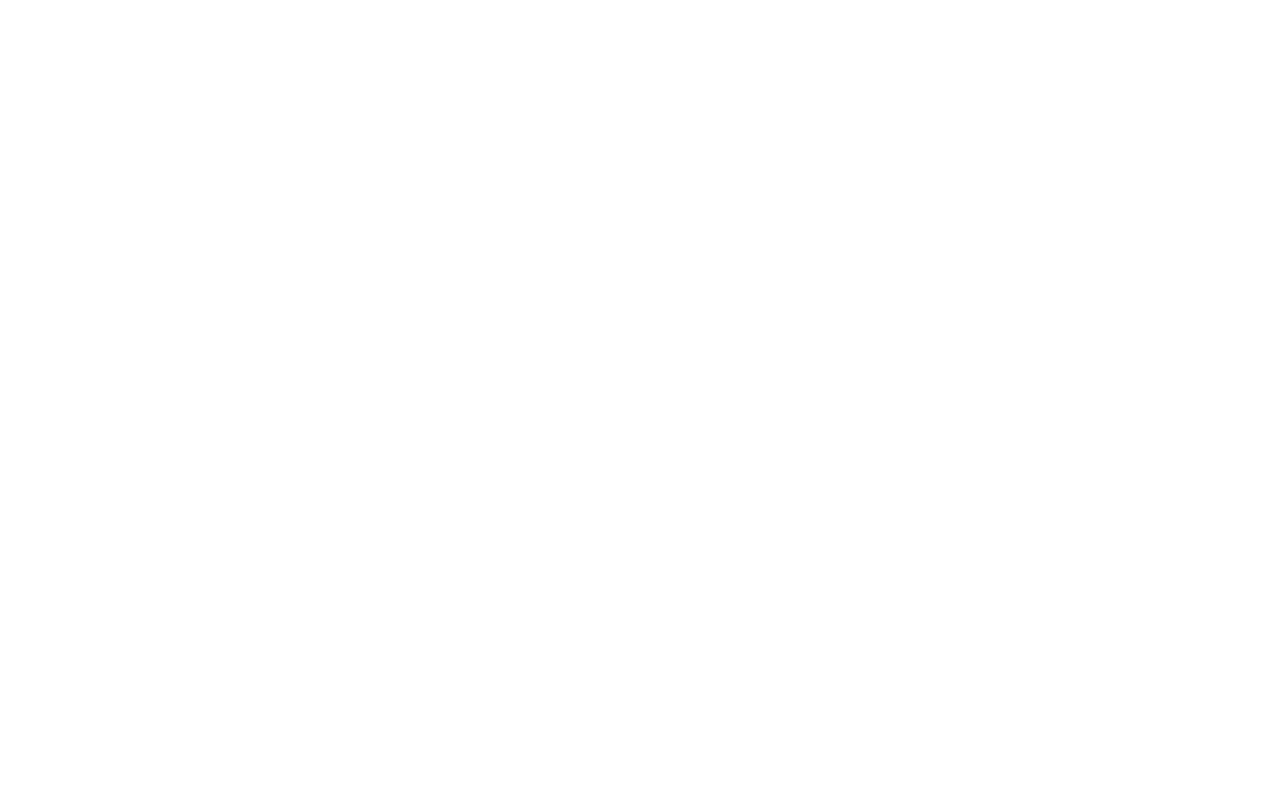
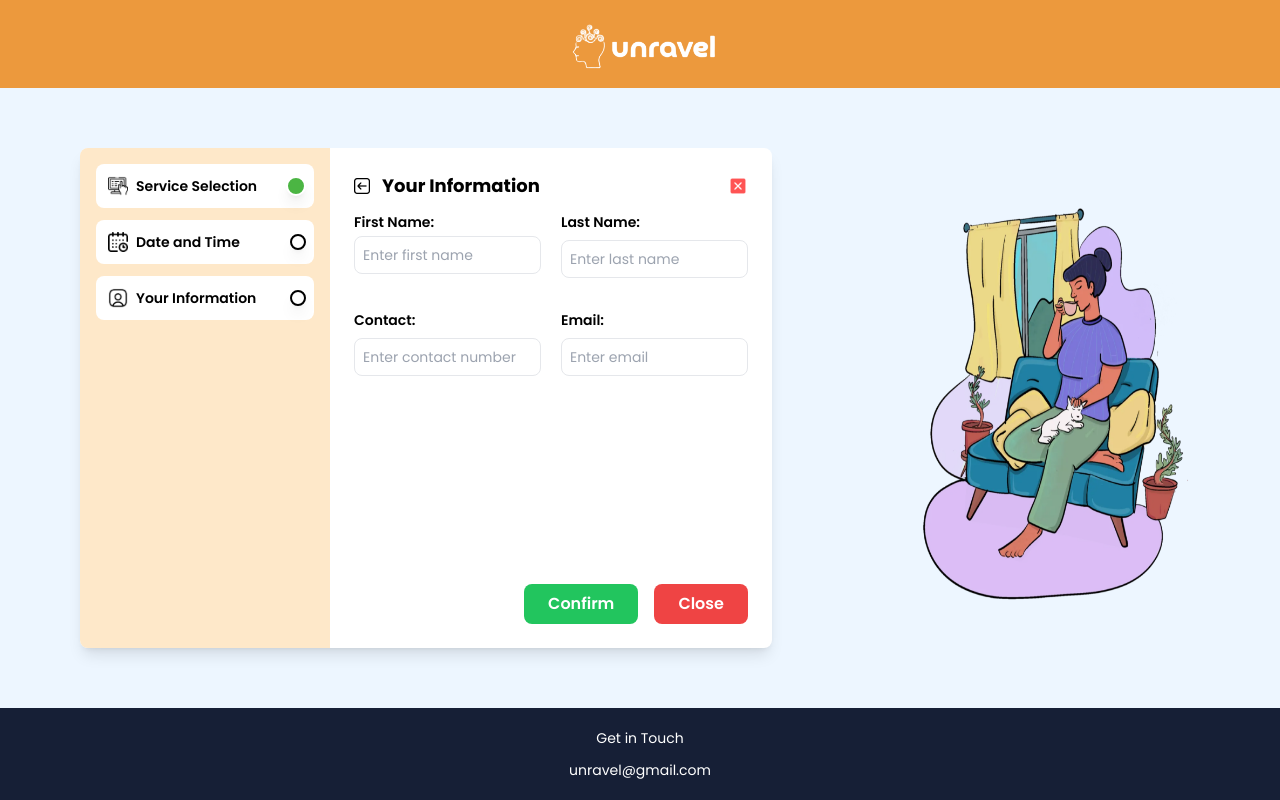
Before and after one commit to pirates59/Unravel, a React (Vite) app in the folder Frontend/: page /appointment in a window 1280 px wide. Before the commit this address had no page. Built offline with nearby package versions, Linux system fonts and the light colour scheme.

Commit message:
Appointment  frontend

```diff
--- a/Frontend/src/App.jsx
+++ b/Frontend/src/App.jsx
@@ -4,6 +4,7 @@
 import Login from "./pages/Login";
 import Signup from './pages/Signup';
 import DatePage from './pages/DatePage';
+import Appointment from './pages/Appointment';
 import ServiceSelection from './pages/ServiceSelection';
 
 function App() {
@@ -17,6 +18,7 @@
         <Route path="/signup" element={<Signup />} />
         <Route path="/service" element={<ServiceSelection />} />
         <Route path="/date" element={<DatePage />} />
+        <Route path="/appointment" element={<Appointment />} />
         </Routes>
         </BrowserRouter>
 
--- /dev/null
+++ b/Frontend/src/pages/Appointment.jsx
@@ -0,0 +1,140 @@
+import React, { useState } from "react";
+import service from "../assets/service.png";
+import calendar from "../assets/calendar.png";
+import user from "../assets/user.png";
+import leftarrow from "../assets/leftarrow.png";
+import close from "../assets/close.png";
+import appoint from "../assets/appoint.png"; // Replace with your illustration path
+import Topbar from "../components/Topbar";
+import Footer from "../components/Footer";
+
+const Appointment = () => {
+  const [firstName, setFirstName] = useState("");
+  const [lastName, setLastName] = useState("");
+  const [contact, setContact] = useState("");
+  const [email, setEmail] = useState("");
+
+  const handleConfirm = () => {
+    alert(
+      `First Name: ${firstName}\nLast Name: ${lastName}\nContact: ${contact}\nEmail: ${email}`
+    );
+  };
+
+  return (
+    <div className="flex flex-col h-screen">
+  <Topbar />
+  <div className="flex-1 bg-[#EDF6FF] flex items-center justify-center px-20">
+    {/* Left Section */}
+    <div className="flex w-[800px] h-[500px] bg-white rounded-lg shadow-lg mr-16">
+      {/* Sidebar */}
+      <div className="w-[250px] bg-[#FEE8C9] rounded-l-lg p-4 flex flex-col justify-start">
+        <ul className="space-y-3">
+          {/* Service Selection */}
+          <li className="relative flex items-center bg-white rounded-lg p-3">
+            <div className="absolute -right-0 mr-2 top-1/2 transform -translate-y-1/2 h-5 w-5 bg-[#4BB543] rounded-full border-2 border-white shadow-lg"></div>
+            <div className="flex items-center">
+              <img src={service} alt="Service Icon" className="h-5 w-5" />
+              <span className="ml-2 font-semibold text-sm">Service Selection</span>
+            </div>
+          </li>
+          {/* Date and Time */}
+          <li className="relative flex items-center bg-white rounded-lg p-3">
+            <div className="absolute -right-0 mr-2 top-1/2 transform -translate-y-1/2 h-4 w-4 bg-white rounded-full border-2 border-[#000000] shadow-lg"></div>
+            <div className="flex items-center">
+              <img src={calendar} alt="Calendar Icon" className="h-5 w-5" />
+              <span className="ml-2 font-semibold text-sm">Date and Time</span>
+            </div>
+          </li>
+          {/* Your Information */}
+          <li className="relative flex items-center bg-white rounded-lg p-3">
+            <div className="absolute -right-0 mr-2 top-1/2 transform -translate-y-1/2 h-4 w-4 bg-white rounded-full border-2 border-[#000000] shadow-lg"></div>
+            <div className="flex items-center">
+              <img src={user} alt="User Icon" className="h-5 w-5" />
+              <span className="ml-2 font-semibold text-sm">Your Information</span>
+            </div>
+          </li>
+        </ul>
+      </div>
+
+      {/* Form Section */}
+      <div className="flex-1 p-6 flex flex-col justify-between">
+        <div>
+          <div className="flex items-center justify-between mb-3">
+            <div className="flex items-center space-x-3">
+              <img src={leftarrow} alt="Back Icon" className="h-4 w-4" />
+              <h2 className="text-lg font-bold">Your Information</h2>
+            </div>
+            <img src={close} alt="Close Icon" className="h-5 w-5" />
+          </div>
+
+          <div className="grid grid-cols-2 gap-5">
+            <div className="mb-4">
+              <label className="block text-sm font-semibold mb-1">First Name:</label>
+              <input
+                type="text"
+                placeholder="Enter first name"
+                value={firstName}
+                onChange={(e) => setFirstName(e.target.value)}
+                className="w-full p-2 border rounded-lg text-sm"
+              />
+            </div>
+            <div>
+              <label className="block text-sm font-semibold mb-2">Last Name:</label>
+              <input
+                type="text"
+                placeholder="Enter last name"
+                value={lastName}
+                onChange={(e) => setLastName(e.target.value)}
+                className="w-full p-2 border rounded-lg text-sm"
+              />
+            </div>
+            <div>
+              <label className="block text-sm font-semibold mb-2">Contact:</label>
+              <input
+                type="text"
+                placeholder="Enter contact number"
+                value={contact}
+                onChange={(e) => setContact(e.target.value)}
+                className="w-full p-2 border rounded-lg text-sm"
+              />
+            </div>
+            <div>
+              <label className="block text-sm font-semibold mb-2">Email:</label>
+              <input
+                type="email"
+                placeholder="Enter email"
+                value={email}
+                onChange={(e) => setEmail(e.target.value)}
+                className="w-full p-2 border rounded-lg text-sm"
+              />
+            </div>
+          </div>
+        </div>
+
+        {/* Buttons */}
+        <div className="flex justify-end mt-6">
+          <button
+            onClick={handleConfirm}
+            className="bg-green-500 text-white px-6 py-2 rounded-lg font-semibold hover:bg-green-600"
+          >
+            Confirm
+          </button>
+          <button className="bg-red-500 text-white px-6 py-2 ml-4 rounded-lg font-semibold hover:bg-red-600">
+            Close
+          </button>
+        </div>
+      </div>
+    </div>
+
+    {/* Right Image Section */}
+    <div className="ml-16 mt-4">
+      <img src={appoint} alt="Illustration" className="h-[400px]" />
+    </div>
+  </div>
+  <Footer />
+</div>
+
+  );
+};
+
+export default Appointment;
--- a/Frontend/src/pages/DatePage.jsx
+++ b/Frontend/src/pages/DatePage.jsx
@@ -3,6 +3,7 @@
 import Footer from "../components/Footer";
 import service from "../assets/service.png";
 import calendar from "../assets/calendar.png";
+import leftarrow from "../assets/leftarrow.png";
 import user from "../assets/user.png";
 import close from "../assets/close.png";
 import appoint from "../assets/appoint.png";
@@ -13,8 +14,18 @@
   const [selectedTime, setSelectedTime] = useState("");
 
   const months = [
-    "January", "February", "March", "April", "May", "June",
-    "July", "August", "September", "October", "November", "December"
+    "January",
+    "February",
+    "March",
+    "April",
+    "May",
+    "June",
+    "July",
+    "August",
+    "September",
+    "October",
+    "November",
+    "December",
   ];
   const daysOfWeek = ["Sun", "Mon", "Tue", "Wed", "Thu", "Fri", "Sat"];
 
@@ -23,17 +34,20 @@
   const startDate = new Date(currentDate.getFullYear(), currentDate.getMonth(), 1);
   const endDate = new Date(currentDate.getFullYear(), currentDate.getMonth() + 1, 0);
 
-    // Add empty spaces for days before the first day of the month
+  // Empty slots for days before the first day of the month
   for (let i = 0; i < startDate.getDay(); i++) {
-      days.push(<div key={`empty-${i}`} className="w-8 h-8"></div>);
+    days.push(
+      <div key={`empty-${i}`} className="w-8 h-8 "></div>
+    );
   }
 
+  // Days of the current month
   for (let day = startDate.getDate(); day <= endDate.getDate(); day++) {
     const date = new Date(currentDate.getFullYear(), currentDate.getMonth(), day);
     days.push(
       <button
         key={day}
-          className={`w-8 h-8 flex items-center justify-center rounded-full ${
+        className={`w-8 h-8 flex items-center justify-center ml-3 rounded-full ${
           selectedDate?.toDateString() === date.toDateString()
             ? "bg-green-500 text-white"
             : "hover:bg-gray-200"
@@ -48,12 +62,15 @@
   return days;
 };
 
+
 const renderTimes = () => {
   const times = ["8:00 AM", "9:00 AM", "10:00 AM", "11:00 AM"];
-    return times.map((time) => (
+  return (
+    <div className="flex gap-2 justify-start mr-24 whitespace-nowrap">
+      {times.map((time) => (
         <button
           key={time}
-        className={`w-24 h-8 border rounded-lg text-sm ${
+          className={`w-24 h-10 border rounded-lg text-sm font-medium ${
             selectedTime === time
               ? "bg-green-500 text-white"
               : "hover:bg-gray-200"
@@ -62,8 +79,12 @@
         >
           {time}
         </button>
-    ));
+      ))}
+    </div>
+  );
 };
+
+
 
   const handleMonthChange = (direction) => {
     setCurrentDate((prevDate) => {
@@ -105,14 +126,18 @@
             </ul>
           </div>
 
-          {/* Form Section */}
            <div className="flex-1 p-6 flex flex-col justify-between">
             <div>
-              <div className="flex justify-between items-center">
-                <h2 className="text-lg font-bold mb-4">Date and Time</h2>
-                <img src={close} alt="Close Icon" className="h-5 w-5 mb-4" />
+              <div className="flex items-center justify-between mb-3">
+                <div className="flex items-center space-x-3">
+                  <img src={leftarrow} alt="Back Icon" className="h-4 w-4" />
+                  <h2 className="text-lg font-bold">Date and Time</h2>
+                </div>
+                <img src={close} alt="Close Icon" className="h-5 w-5" />
               </div>
 
+              {/* Month Box */}
+              <div className="mb-6 p-4 border rounded-lg shadow-lg" style={{ boxShadow: "0px 0px 10px #FFFFFF" }}>
                 {/* Month Selector */}
                 <div className="flex items-center justify-between mb-4">
                   <button
@@ -121,7 +146,7 @@
                   >
                     &lt;
                   </button>
-                <h3 className="text-lg font-bold">
+                  <h3 className="text-lg font-bold text-[#B05677]">
                     {months[currentDate.getMonth()]} {currentDate.getFullYear()}
                   </h3>
                   <button
@@ -140,10 +165,11 @@
                 </div>
 
                 {/* Calendar */}
-              <div className="grid grid-cols-7 gap-2 mb-4">{renderDaysInMonth()}</div>
+                <div className="grid grid-cols-7 gap-2">{renderDaysInMonth()}</div>
+              </div>
 
               {/* Times */}
-              <div className="flex space-x-2">{renderTimes()}</div>
+              <div className="flex space-x-2 justify-center">{renderTimes()}</div>
             </div>
 
             {/* Button at the Bottom */}
```
Lines whose indentation alone changed are shown as unchanged.
